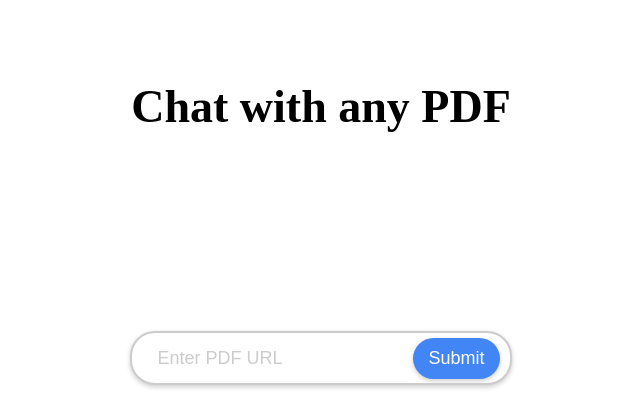
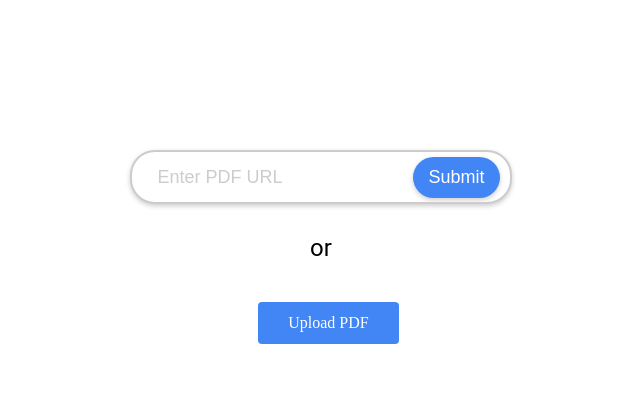
Before and after one commit to Ulov888/chatpdflike, a Flask app: page / in a window 1280 px wide. Shown: the top 416 px of the page, without its empty margins (319-959 px from the left). Run offline with Flask 2, Linux system fonts and the light colour scheme; some libraries are stand-ins or nearby versions.

Commit message:
Update index.html

```diff
--- a/templates/index.html
+++ b/templates/index.html
@@ -6,7 +6,6 @@
     <link rel="stylesheet" href="static/css/styles.css">
 </head>
 <body>
-<h1 class="ant-typography css-1n7nwfa" style="font-weight: 600; font-size: 46px; text-align: center; padding: 0px; margin: 80px 0px 48px;">Chat with any PDF</h1>
 <form id='url' class="search-container">
     <input type="text" name="pdf-url" placeholder="Enter PDF URL">
     <button type="submit">Submit</button>
```
